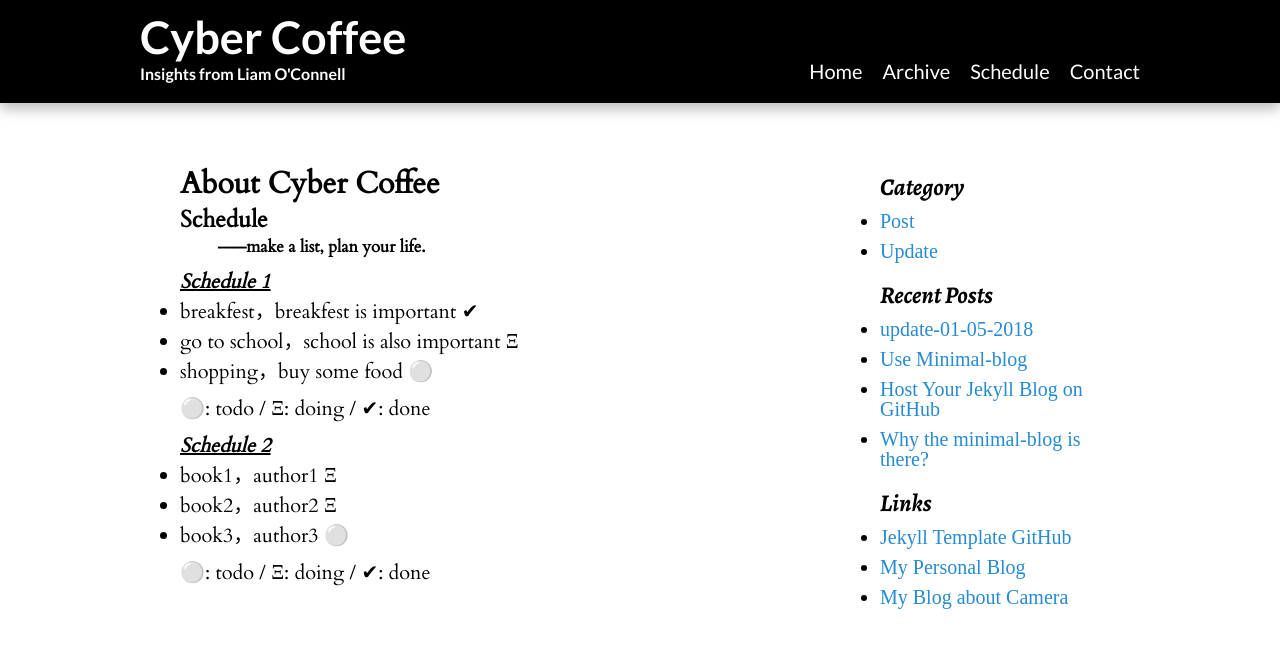
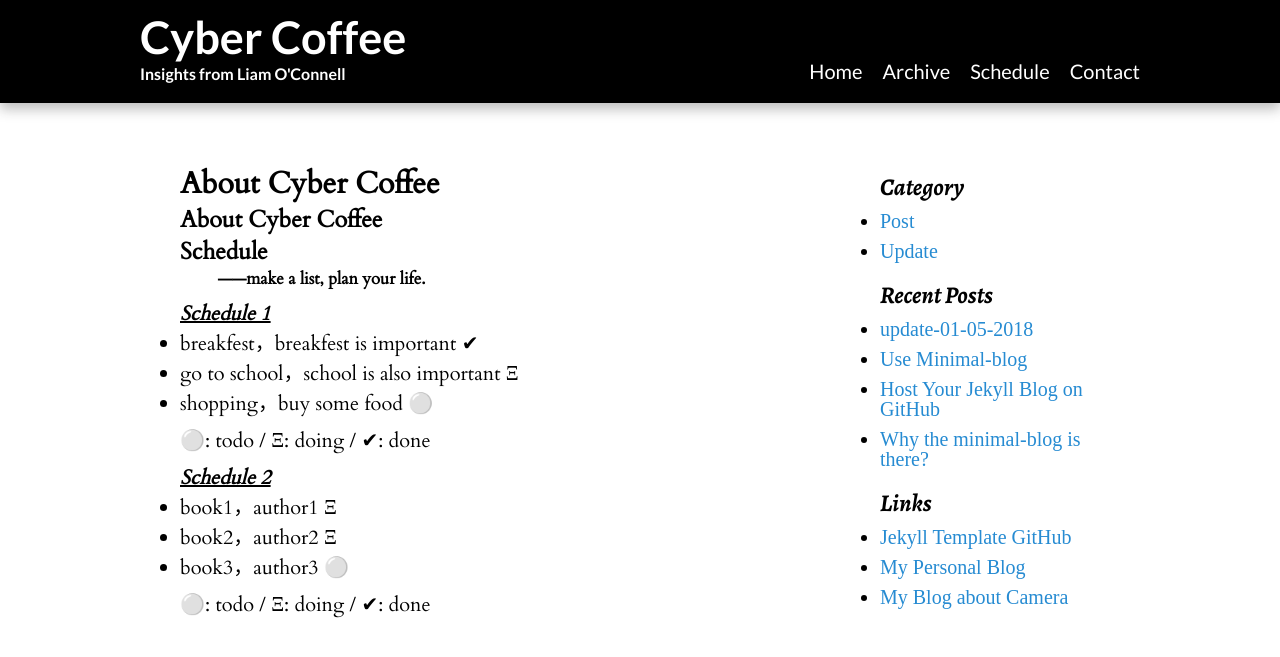
Before and after one commit to lpoconnell/CyberCoffee, a Jekyll site: the page built from list.html, in a window 1280 px wide. Shown: the top 657 px of the page. Built offline with Jekyll 4.4.1, drawn with Linux system fonts in a browser that asks for light colours; some web fonts are replaced.

Commit message:
Update list.html

```diff
--- a/list.html
+++ b/list.html
@@ -2,6 +2,7 @@
 layout: default
 ---
 <h2>About Cyber Coffee<h2>
+<h3>About Cyber Coffee<h3>
 <h3>Schedule<h3>
 <h5>&emsp;&emsp; ——make a list, plan your life.</h5>
 
```
